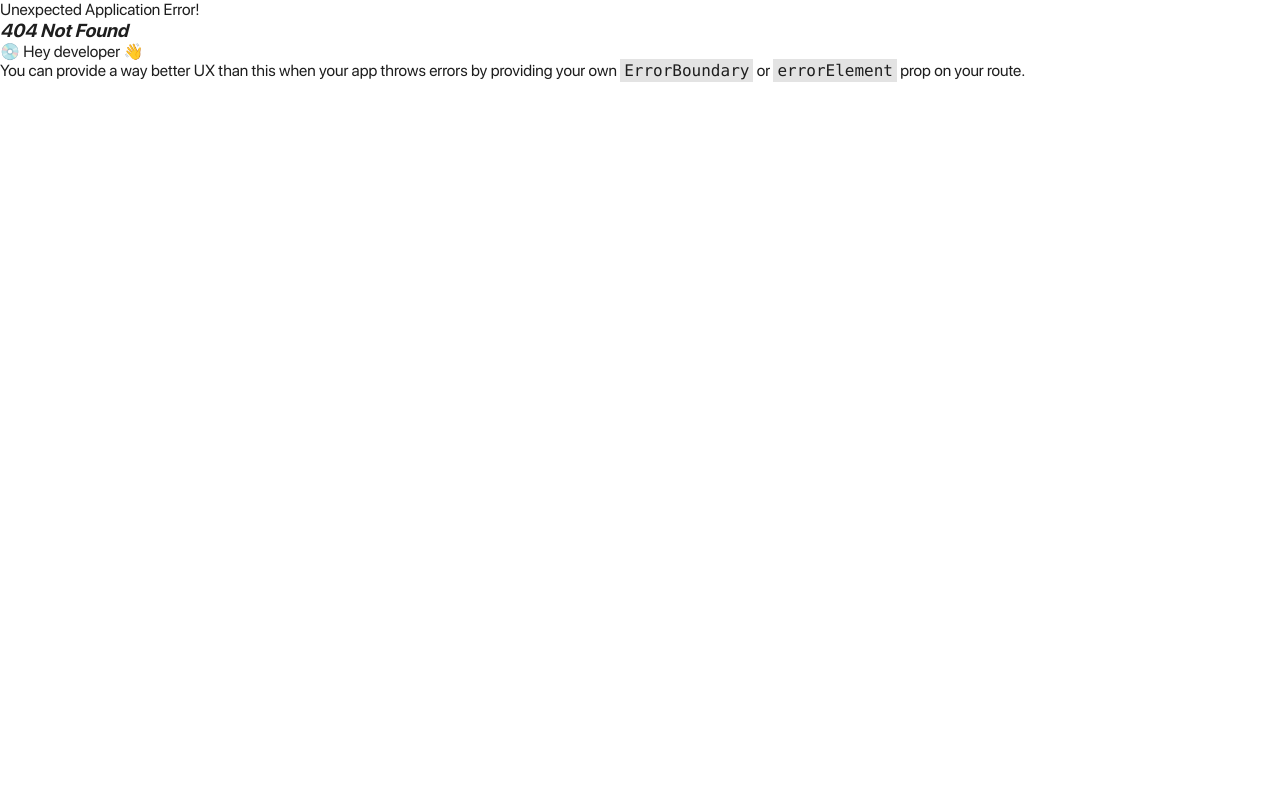
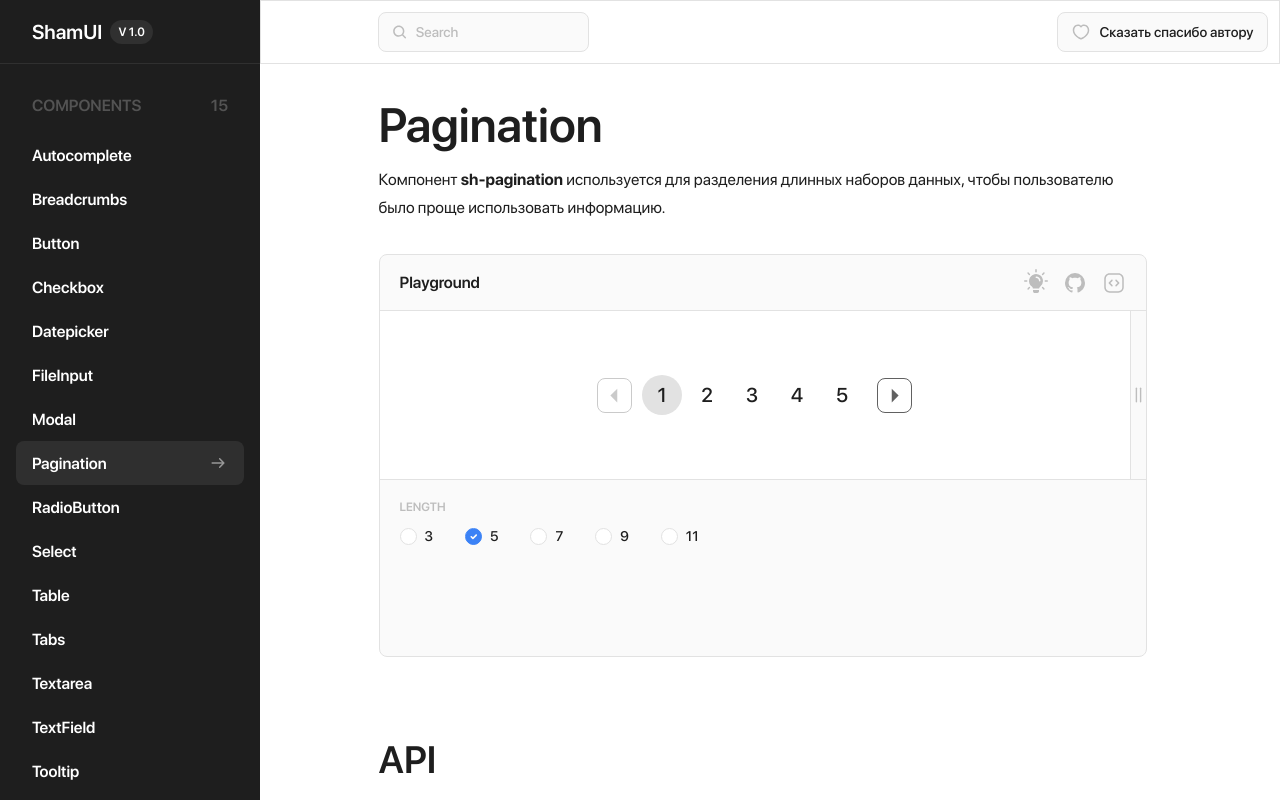
Before and after one commit to code-build-project/sham-ui-react, a React (Create React App) app: page /pagination in a window 1280 px wide. Before the commit this address had no page. Built offline with nearby package versions, Linux system fonts and the light colour scheme.

Commit message:
add pagination

```diff
--- /dev/null
+++ b/src/components/UI/Pagination/code.ts
@@ -0,0 +1,13 @@
+/* eslint-disable import/no-anonymous-default-export */
+/* eslint-disable max-len */
+export default `
+<pre>
+<code id="htmlViewer" style="color:rgb(47, 51, 55); font-weight:400;display:block;padding: .5em;"><span style="color:rgb(47, 51, 55); font-weight:400;">&lt;<span style="color:rgb(183, 85, 1); font-weight:400;">template</span>&gt;</span>
+    <span style="color:rgb(47, 51, 55); font-weight:400;">&lt;<span style="color:rgb(183, 85, 1); font-weight:400;">sh-pagination</span>
+                <span style="color:rgb(1, 86, 146); font-weight:400;">v-model</span>=<span style="color:rgb(84, 121, 13); font-weight:400;">&quot;value&quot;</span>
+                <span style="color:rgb(1, 86, 146); font-weight:400;">:stepsLength</span>=<span style="color:rgb(84, 121, 13); font-weight:400;">&quot;5&quot;</span>
+            /&gt;</span>
+<span style="color:rgb(47, 51, 55); font-weight:400;">&lt;/<span style="color:rgb(183, 85, 1); font-weight:400;">template</span>&gt;</span>
+</code>
+</pre>
+`;
--- /dev/null
+++ b/src/components/UI/Pagination/index.tsx
@@ -0,0 +1,98 @@
+import { useState, useEffect } from 'react';
+import { ReactComponent as IconChevron } from 'assets/icons/chevron.svg';
+import styles from 'components/UI/Pagination/styles.module.sass';
+
+type Props = {
+    className?: string,
+    value?: number,
+    stepsLength?: number,
+    updateValue?: (step: number) => void,
+}
+
+function Pagination(prevProps: Props): JSX.Element {
+    const props = {
+        value: 1,
+        stepsLength: 5,
+        updateValue: () => {},
+        ...prevProps,
+    };
+
+    const MAX_VIEW_STEPS = 5;
+
+    const [stepList, setStepList] = useState<number[]>([]);
+
+    useEffect(() => {
+        const arraySize = props.stepsLength > MAX_VIEW_STEPS ? MAX_VIEW_STEPS : props.stepsLength;
+        const initStepList = [...Array(arraySize).keys()].map(index => index + 1);
+
+        setStepList(initStepList);
+    }, [props.stepsLength]);
+
+    const setStep = (step: number) => {
+        props.updateValue(step);
+
+        const lastIndex = stepList.length - 1;
+
+        if (step === stepList[lastIndex] && step < (props.stepsLength - 1)) {
+            const newStepList = stepList.map(item => item + 1);
+            setStepList(newStepList);
+        }
+
+        if (step === stepList[0] && step > 1) {
+            const newStepList = stepList.map(item => item - 1);
+            setStepList(newStepList);
+        }
+    };
+
+    const getStepClasses = (step: number) => {
+        return `
+            ${styles['step']}
+            ${props.value === step && styles['step-active']}
+        `;
+    };
+
+    const geDisabledClasses = (step: number) => {
+        return `
+            ${props.value === step && styles['disabled']}
+        `;
+    };
+
+    return (
+        <div className={styles['pagination']}>
+            <IconChevron
+                className={`${styles['prev']} ${geDisabledClasses(1)}`}
+                onClick={() => setStep(props.value - 1)}
+            />
+
+            {stepList.map(step =>
+                <div
+                    className={getStepClasses(step)}
+                    key={step}
+                    onClick={() => setStep(step)}
+                >
+                    {step}
+                </div>,
+            )}
+
+            {props.stepsLength > MAX_VIEW_STEPS &&
+                <>
+                    <div className={styles['step-ellipsis']}>...</div>
+
+                    <div
+                        className={getStepClasses(props.stepsLength)}
+                        onClick={() => setStep(props.stepsLength)}
+                    >
+                        {props.stepsLength}
+                    </div>
+                </>
+            }
+
+            <IconChevron
+                className={`${styles['next']} ${geDisabledClasses(props.stepsLength)}`}
+                onClick={() => setStep(props.value + 1)}
+            />
+        </div>
+    );
+}
+
+export default Pagination;
--- /dev/null
+++ b/src/components/UI/Pagination/styles.module.sass
@@ -0,0 +1,48 @@
+@import 'assets/sass/flex.sass'
+@import 'assets/sass/colors.sass'
+
+.pagination
+    @extend %flex_row-center-center
+    font-size: 20px
+    font-weight: 500
+    color: $color-dark-1
+
+.prev, .next
+    min-width: 35px
+    max-width: 35px
+    height: 35px
+    fill: $color-dark-2
+    transform: rotate(90deg)
+    border: 1px solid $color-dark-2
+    border-radius: 8px
+    cursor: pointer
+    &:hover
+        border-color: $color-gray-1
+        fill: $color-gray-1
+
+.prev
+    margin-right: 10px
+
+.next
+    transform: rotate(270deg)
+    margin-left: 10px
+
+.step
+    @extend %flex_row-center-center
+    width: 40px
+    height: 40px
+    margin-right: 5px
+    cursor: pointer
+    border-radius: 50%
+    &:hover
+        background: $color-gray-4
+    &-active
+        background: $color-gray-3
+    &-ellipsis
+        margin: 0 20px
+
+.disabled
+    pointer-events: none
+    opacity: 0.8
+    border-color: $color-gray-2
+    fill: $color-gray-2
--- /dev/null
+++ b/src/pages/Pagination/api.json
@@ -0,0 +1,24 @@
+{
+    "propList": [
+        {
+            "name": "model-value",
+            "type": "number",
+            "default": "1",
+            "description": "Значение компонента"
+        },
+        {
+            "name": "steps-length",
+            "type": "number",
+            "default": "5",
+            "description": "Количество шагов"
+        }
+    ],
+    "eventList": [
+        {
+            "name": "@update:modelValue",
+            "parameters": "number",
+            "description": "Событие срабатывает при изменении шага"
+        }
+    ],
+    "slotList": []
+}
--- /dev/null
+++ b/src/pages/Pagination/index.tsx
@@ -0,0 +1,66 @@
+import { useState } from 'react';
+import PageWrap from 'components/PageWrap';
+import Playground from 'components/common/Playground';
+import ApiTable from 'components/common/ApiTable';
+import UIPagination from 'components/UI/Pagination';
+import codePagination from 'components/UI/Pagination/code';
+import apiJSON from 'pages/Pagination/api.json';
+import parametersJSON from 'pages/Pagination/parameters.json';
+import { setValue } from 'helpers/playground';
+import type { TypeApiTable } from 'components/common/ApiTable/types';
+import type { TypeParameter } from 'components/common/Playground/types';
+
+const api: TypeApiTable = apiJSON;
+const parameters: TypeParameter = parametersJSON;
+const gitLink: string = 'https://github.com/code-build-project/sham-ui/blob/main/src/components/UI/ShPagination/index.vue';
+
+type TypeState = {
+    stepsLength: number,
+}
+
+function Pagination() {
+    const [stepValue, setStepValue] = useState<number>(1);
+
+    const [state, setState] = useState<TypeState>({
+        stepsLength: 5,
+    });
+
+    const updateValue = (value: number): void => {
+        setStepValue(value);
+    };
+
+    return (
+        <PageWrap>
+            {{
+                title: 'Pagination',
+                text:
+                    <>
+                        Компонент <b>sh-pagination</b> используется для разделения длинных наборов данных,
+                        чтобы пользователю было проще использовать информацию.
+                    </>,
+                playground:
+                    <Playground
+                        parameters={parameters}
+                        codeTemplate={codePagination}
+                        parameterValues={state}
+                        gitLink={gitLink}
+                        onChange={(event) => setValue(event, state, setState)}
+                    >
+                        <UIPagination
+                            value={stepValue}
+                            stepsLength={state.stepsLength}
+                            updateValue={updateValue}
+                        />
+                    </Playground>,
+                apiTable:
+                    <ApiTable
+                        propList={api.propList}
+                        eventList={api.eventList}
+                        slotList={api.slotList}
+                    />,
+            }}
+        </PageWrap>
+    );
+}
+
+export default Pagination;
--- /dev/null
+++ b/src/pages/Pagination/parameters.json
@@ -0,0 +1,14 @@
+{
+    "stepsLength": {
+        "id": "stepsLength",
+        "elementType": "radio",
+        "title": "LENGTH",
+        "variantList": [
+            { "id": 3, "name": "3" },
+            { "id": 5, "name": "5" },
+            { "id": 7, "name": "7" },
+            { "id": 9, "name": "9" },
+            { "id": 11, "name": "11" }
+        ]
+    }
+}
--- a/src/router/index.tsx
+++ b/src/router/index.tsx
@@ -7,6 +7,7 @@ import Button from 'pages/Button';
 import Datepicker from 'pages/Datepicker';
 import FileInput from 'pages/FileInput';
 import Modal from 'pages/Modal';
+import Pagination from 'pages/Pagination';
 import { createBrowserRouter } from 'react-router-dom';
 
 export default createBrowserRouter([
@@ -46,6 +47,10 @@ export default createBrowserRouter([
                 path: '/modal',
                 element: <Modal />,
             },
+            {
+                path: '/pagination',
+                element: <Pagination />,
+            },
         ],
     },
 ]);
--- a/tsconfig.json
+++ b/tsconfig.json
@@ -19,7 +19,8 @@
     "isolatedModules": true,
     "noEmit": true,
     "jsx": "react-jsx",
-    "baseUrl": "src"
+    "baseUrl": "src",
+    "downlevelIteration": true,
   },
   "include": [
     "src"
```
